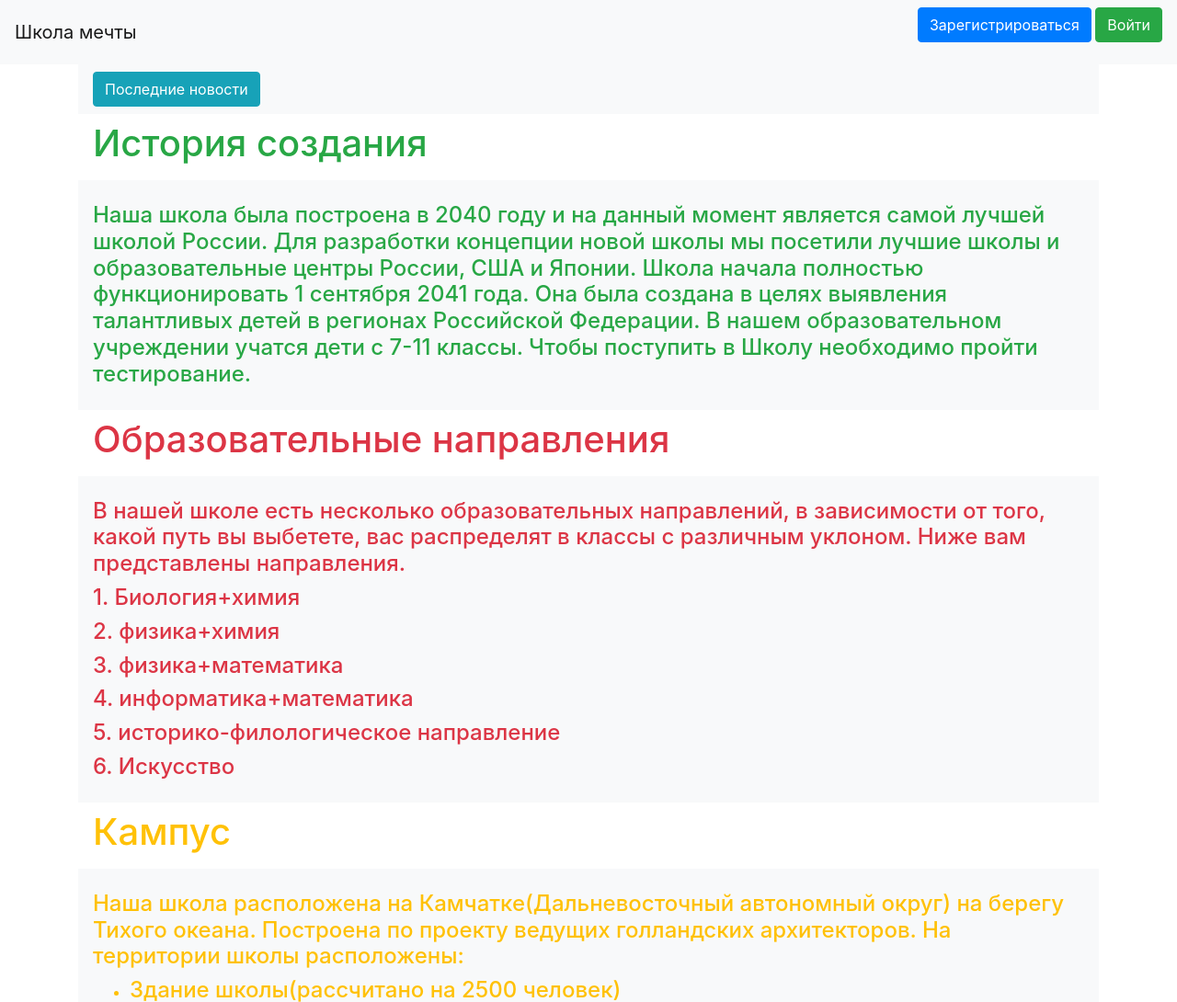
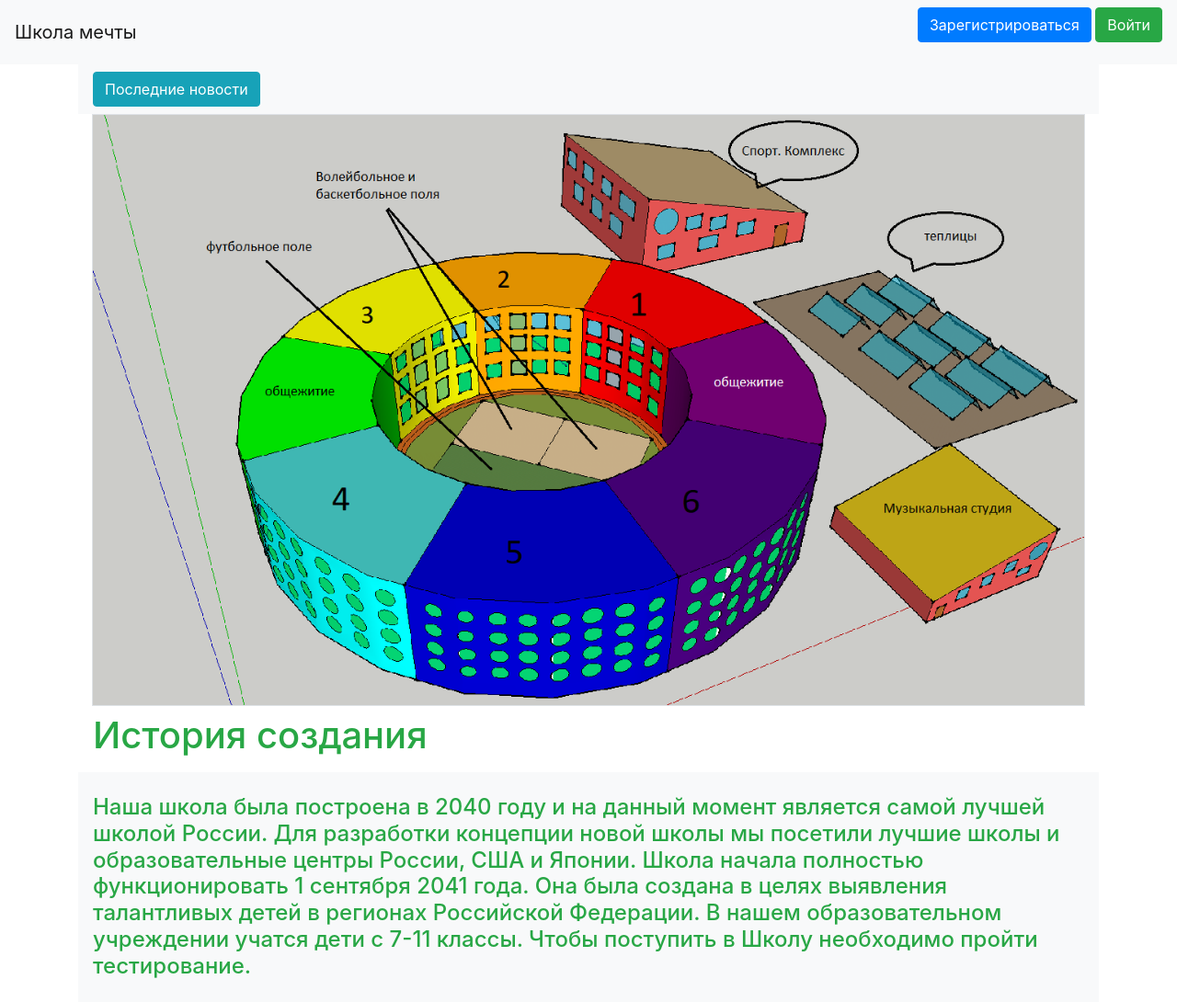
Before and after one commit to Polinakleidman/school_site, a Flask app: page /info in a window 1280 px wide. Shown: the top 1090 px of the page at 92% size. Run offline with Flask 2, Linux system fonts and the light colour scheme; some libraries are stand-ins or nearby versions.

Commit message:
добавляю картиночки

```diff
--- a/templates/about_school.html
+++ b/templates/about_school.html
@@ -6,6 +6,24 @@
     <a class="btn btn-info" href="/">Последние новости</a>
 </div>
 </nav>
+<div class="container">
+<div class="carousel slide border" data-ride="carousel">
+<div class="carousel-inner">
+<div class="carousel-item active">
+<img class="d-block w-100" src="static/img/school.png" alt="Первый слайд">
+</div>
+<div class="carousel-item">
+<img class="d-block w-100" src="static/img/landscape.jpg" alt="Третий слайд">
+</div>
+<div class="carousel-item">
+<img class="d-block w-100" src="static/img/landscape1.jpg" alt="Третий слайд">
+</div>
+</div>
+</div>
+</div>
+<script src="https://code.jquery.com/jquery-3.3.1.slim.min.js"></script>
+<script src="https://cdnjs.cloudflare.com/ajax/libs/popper.js/1.14.3/umd/popper.min.js"></script>
+<script src="https://stackpath.bootstrapcdn.com/bootstrap/4.1.1/js/bootstrap.min.js"></script>
 <nav class="navbar navbar-light bg-white">
         <a class="text-success" href="#">
             <h1>История создания</h1>
```
Also changed, not shown: db/blogs.sqlite, static/img/landscape.jpg (added), static/img/landscape1.jpg (added), static/img/school.png (added).
